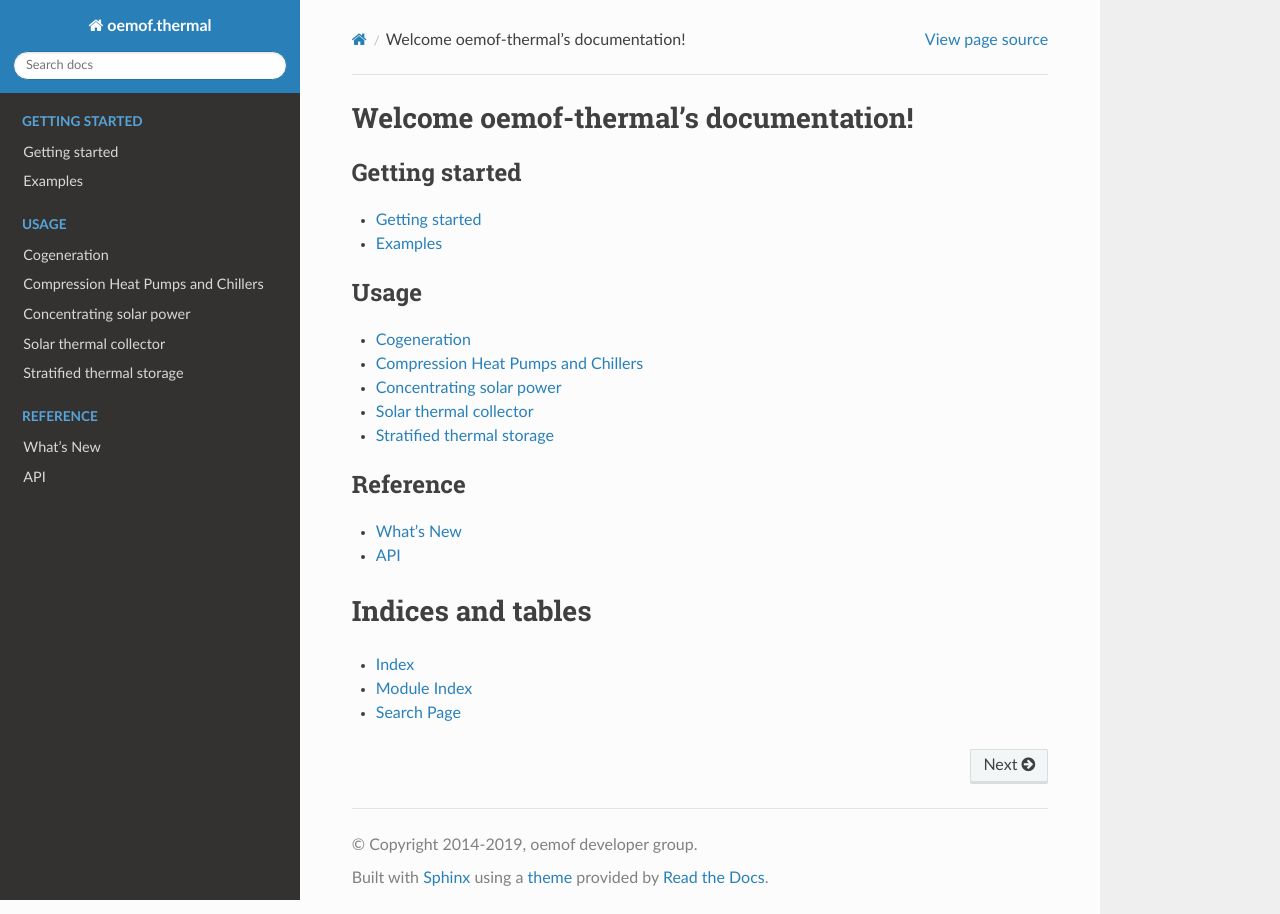
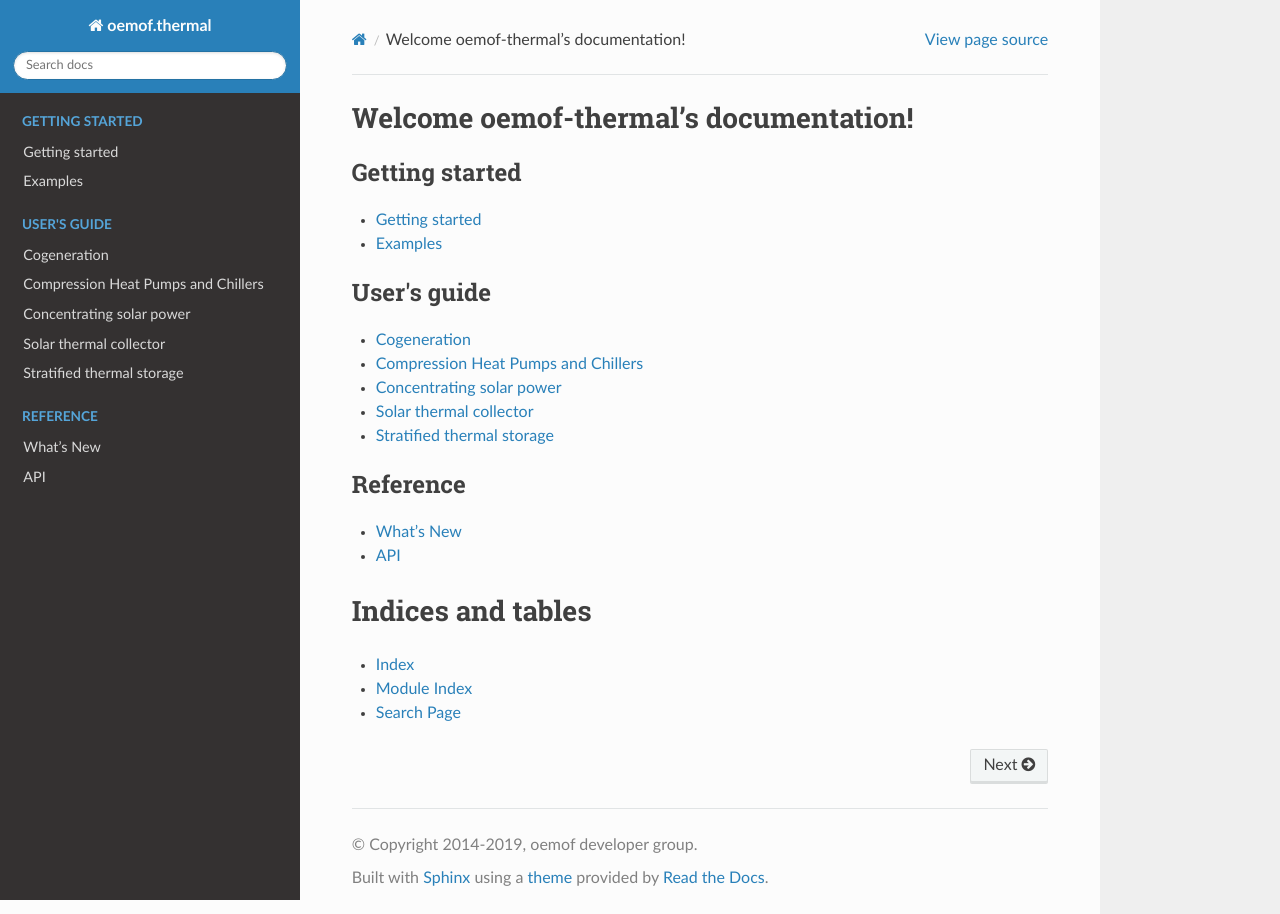
Before and after one commit to oemof/oemof-thermal, a Sphinx documentation site: the page built from docs/index.rst, in a window 1280 px wide. Built offline with Sphinx 7.4.7 and the Read the Docs theme 2.0.0, drawn with Linux system fonts in a browser that asks for light colours; formulas are drawn with MathJax 3.

Commit message:
Update index.rst

```diff
--- a/docs/index.rst
+++ b/docs/index.rst
@@ -17,7 +17,7 @@ Welcome oemof-thermal's documentation!
 
 .. toctree::
    :maxdepth: 1
-   :caption: Usage
+   :caption: User's guide
 
    cogeneration
    compression_heat_pumps_and_chillers
```
